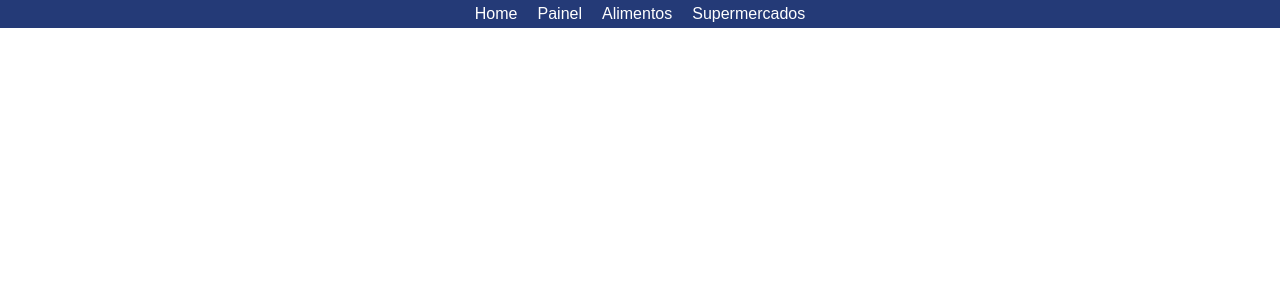
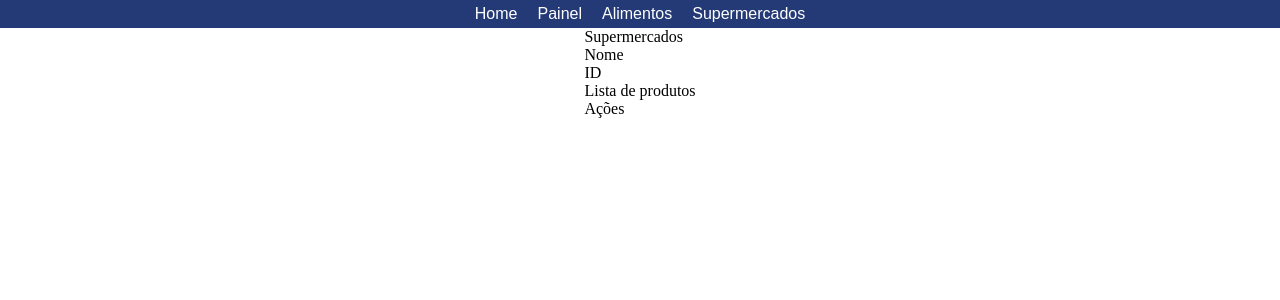
Before and after one commit to ZenGroup-FIAP/global-impact, a React (Create React App) app: page /painel in a window 1280 px wide. Shown: the top 300 px of the page. Built offline with nearby package versions, Linux system fonts and the light colour scheme.

Commit message:
Ensinando como vai ser a tabeela

```diff
--- a/src/components/painel/Painel.jsx
+++ b/src/components/painel/Painel.jsx
@@ -1,9 +1,20 @@
 import React from 'react'
 
 export default function Painel() {
+
+
     return (
         <>
+            <section className="tabela">
+                <h3>Supermercados</h3>
+                <ul className="colunas">
+                    <li>Nome</li>
+                    <li>ID</li>
+                    <li>Lista de produtos</li>
+                    <li>Ações</li>
+                </ul>
 
+            </section>
         </>
     )
 }
```
